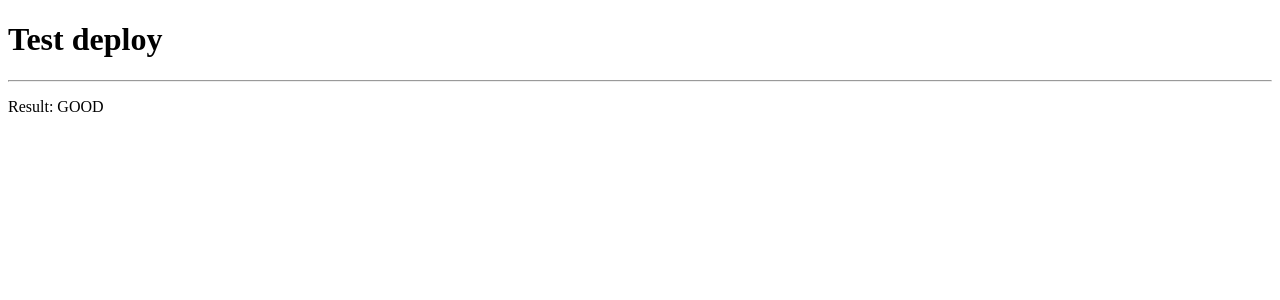
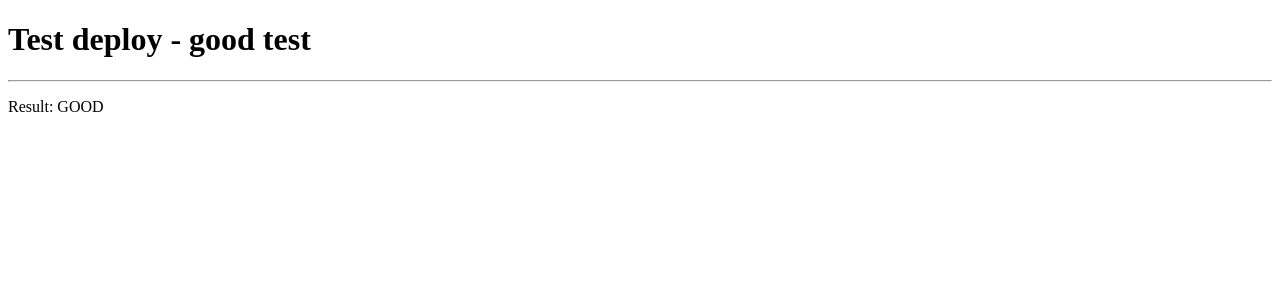
Before and after one commit to alexgavr89/test_deploy, a React app: page / in a window 1280 px wide. Shown: the top 300 px of the page. Built offline with nearby package versions, Linux system fonts and the light colour scheme.

Commit message:
task_2_good_test

```diff
--- a/src/App.jsx
+++ b/src/App.jsx
@@ -4,7 +4,7 @@ import printResult from "./utils";
 const App = () => {
     return (
         <>
-            <h1>Test deploy</h1>
+            <h1>Test deploy - good test</h1>
 
             <hr />
 
```
